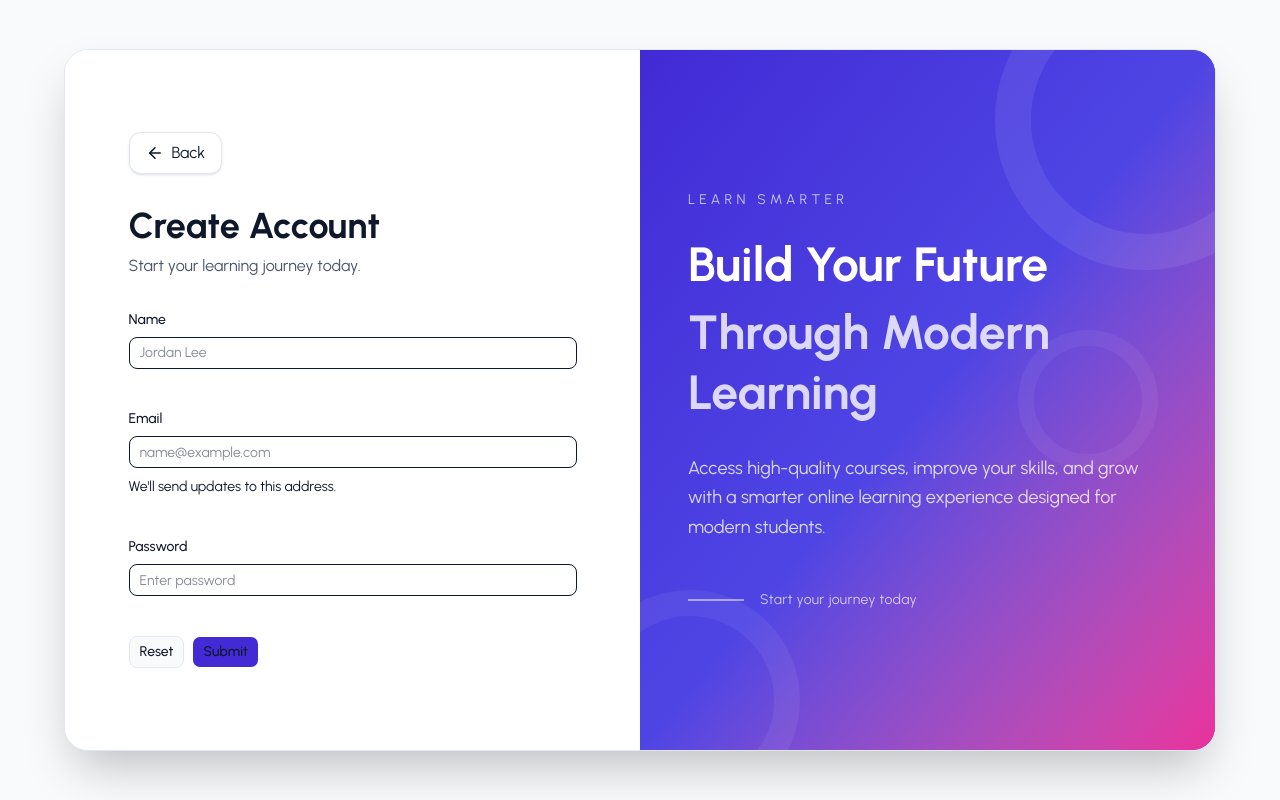
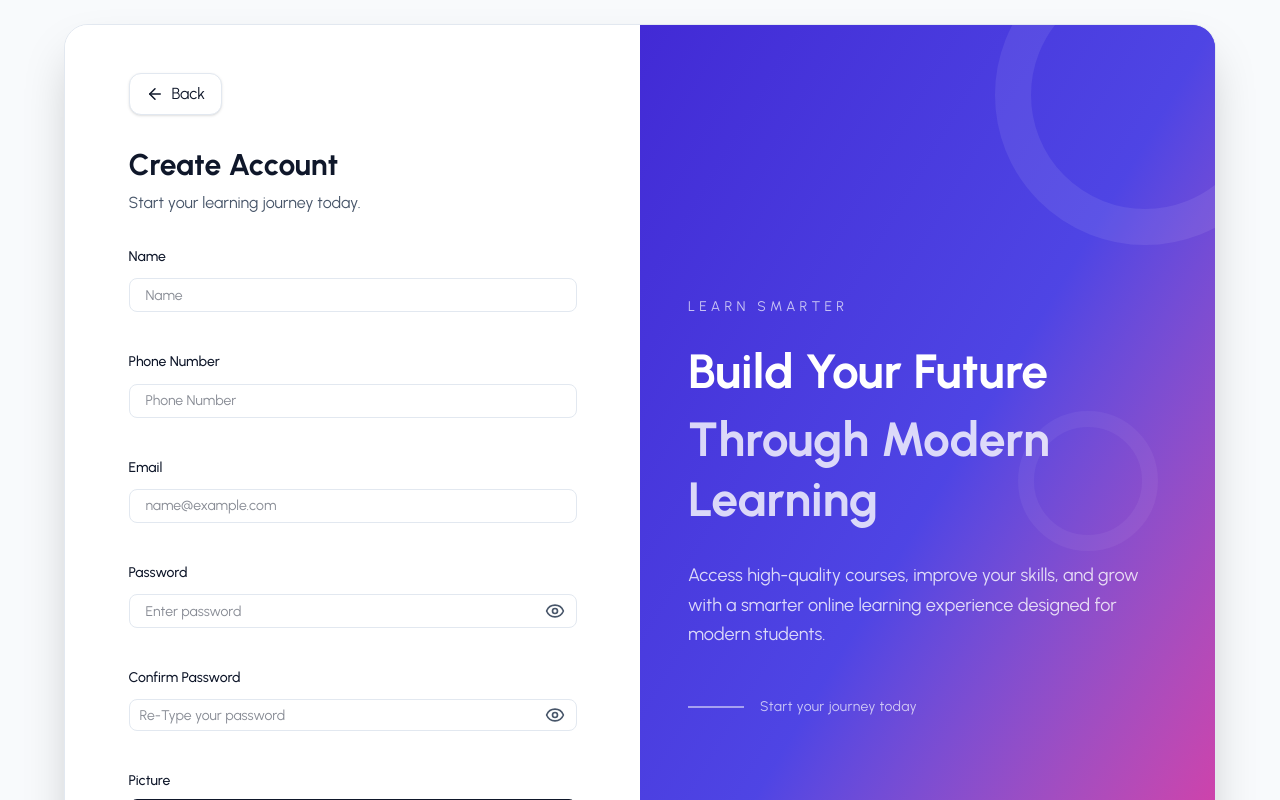
Before and after one commit to ishtiak-billah-emon/LMS-FE, a React (Vite) app: page /register in a window 1280 px wide. Shown: the top 800 px of the page. Built offline with nearby package versions, Linux system fonts and the light colour scheme.

Commit message:
Registration form designed using react hook form

```diff
--- a/src/pages/Auth/Register/Register.jsx
+++ b/src/pages/Auth/Register/Register.jsx
@@ -7,53 +7,272 @@ import {
   FieldLabel,
 } from "@/components/ui/field";
 import { Input } from "@/components/ui/input";
+import { Eye, EyeOff } from "lucide-react";
+import { useState } from "react";
+import { useForm } from "react-hook-form";
 
 const Register = () => {
+  const [showPassword, setShowPassword] = useState(false);
+  const [showRePassword, setShowRePassword] = useState(false);
+
+  const {
+    register,
+    handleSubmit,
+    watch,
+    reset,
+    formState: { errors },
+  } = useForm();
+
+  const password = watch("password");
+
+  const handleRegistration = (data) => {
+    console.log(data);
+
+    // reset form after submit
+    reset();
+  };
+
   return (
     <div>
+      {/* Header */}
       <div className="mb-8">
         <div className="mb-4 md:mb-8">
-          <BackButton></BackButton>
+          <BackButton />
         </div>
 
-        <h1 className="text-4xl font-bold text-text-primary">Create Account</h1>
+        <h1 className="text-3xl font-bold text-text-primary">Create Account</h1>
 
         <p className="text-text-secondary mt-2">
           Start your learning journey today.
         </p>
       </div>
 
+      {/* Form */}
+      <form onSubmit={handleSubmit(handleRegistration)}>
         <FieldGroup className="space-y-5">
-        <Field>
+          {/* First Name */}
+          <Field className="space-y-1">
             <FieldLabel>Name</FieldLabel>
 
-          <Input placeholder="Jordan Lee" />
+            <Input
+              placeholder="Name"
+              className="
+                p-4
+                border-border
+                focus-visible:border-primary
+                focus-visible:ring-primary/20
+              "
+              {...register("name", {
+                required: "Name is required",
+                minLength: {
+                  value: 2,
+                  message: "Name must be at least 2 characters",
+                },
+                pattern: {
+                  value: /^[A-Za-z]+$/i,
+                  message: "Only alphabets are allowed",
+                },
+              })}
+            />
+
+            {errors.firstName && (
+              <p className="text-sm text-red-500 mt-1">
+                {errors.firstName.message}
+              </p>
+            )}
           </Field>
 
-        <Field>
+          {/* Username */}
+          <Field className="space-y-1">
+            <FieldLabel>Phone Number</FieldLabel>
+            <Input
+              className="
+  p-4
+  border-border
+  focus-visible:border-primary
+  focus-visible:ring-primary/20
+"
+              placeholder="Phone Number"
+              type="number"
+              {...register("phone", {
+                required: "Phone Number is required",
+                minLength: {
+                  value: 11,
+                  message: "Phone Number must be 11 digits",
+                },
+                maxLength: {
+                  value: 20,
+                  message: "Phone Number must be 11 digits",
+                }
+              })}
+            />
+
+            {errors.phone && (
+              <p className="text-sm text-red-500 mt-1">
+                {errors.phone.message}
+              </p>
+            )}
+          </Field>
+
+          {/* Email */}
+          <Field className="space-y-1">
             <FieldLabel>Email</FieldLabel>
 
-          <Input type="email" placeholder="name@example.com" />
+            <Input
+              className="
+  p-4
+  border-border
+  focus-visible:border-primary
+  focus-visible:ring-primary/20
+"
+              type="email"
+              placeholder="name@example.com"
+              {...register("email", {
+                required: "Email is required",
+                pattern: {
+                  value: /^[a-zA-Z0-9._%+-]+@[a-z0-9.-]+\.[a-z]{2,4}$/,
+                  message: "Please enter a valid email address",
+                },
+              })}
+            />
 
-          <FieldDescription>
-            We&apos;ll send updates to this address.
-          </FieldDescription>
+            {errors.email && (
+              <p className="text-sm text-red-500 mt-1">
+                {errors.email.message}
+              </p>
+            )}
           </Field>
 
-        <Field>
+          {/* Password */}
+          <Field className="space-y-1">
             <FieldLabel>Password</FieldLabel>
 
-          <Input type="password" placeholder="Enter password" />
+            <div className="relative">
+              <Input
+                className="
+  p-4
+  border-border
+  focus-visible:border-primary
+  focus-visible:ring-primary/20
+  pr-12
+"
+                type={showPassword ? "text" : "password"}
+                placeholder="Enter password"
+                {...register("password", {
+                  required: "Password is required",
+
+                  minLength: {
+                    value: 8,
+                    message: "Password must be at least 8 characters",
+                  },
+
+                  maxLength: {
+                    value: 20,
+                    message: "Password cannot exceed 20 characters",
+                  },
+
+                  pattern: {
+                    value: /^(?=.*[a-z])(?=.*[A-Z])(?=.*\d)(?=.*[@$!%*?&])/,
+                    message:
+                      "Password must contain uppercase, lowercase, number and special character",
+                  },
+                })}
+              />
+
+              <button
+                type="button"
+                onClick={() => setShowPassword(!showPassword)}
+                className="absolute right-3 top-1/2 -translate-y-1/2 text-text-secondary hover:text-primary transition border-borderfocus-visible:border-secondary
+  focus-visible:ring-secondary/20"
+              >
+                {showPassword ? <EyeOff size={20} /> : <Eye size={20} />}
+              </button>
+            </div>
+
+            {errors.password && (
+              <p className="text-sm text-red-500 mt-1">
+                {errors.password.message}
+              </p>
+            )}
           </Field>
 
-        <Field orientation="horizontal">
-          <Button type="reset" variant="outline">
-            Reset
+          {/* Confirm Password */}
+          <Field className="space-y-1">
+            <FieldLabel>Confirm Password</FieldLabel>
+
+            <div className="relative">
+              <Input
+                type={showRePassword ? "text" : "password"}
+                placeholder="Re-Type your password"
+                className="pr-12 border-border
+  focus-visible:border-primary
+  focus-visible:ring-primary/20"
+                {...register("repassword", {
+                  required: "Please confirm your password",
+
+                  validate: (value) =>
+                    value === password || "Passwords do not match",
+                })}
+              />
+
+              <button
+                type="button"
+                onClick={() => setShowRePassword(!showRePassword)}
+                className="absolute right-3 top-1/2 -translate-y-1/2 text-text-secondary hover:text-primary transition"
+              >
+                {showRePassword ? <EyeOff size={20} /> : <Eye size={20} />}
+              </button>
+            </div>
+
+            {errors.repassword && (
+              <p className="text-sm text-red-500 mt-1">
+                {errors.repassword.message}
+              </p>
+            )}
+          </Field>
+          <Field>
+            <FieldLabel htmlFor="picture">Picture</FieldLabel>
+            <Input id="picture" type="file" {...register("image")} />
+            <FieldDescription>Select a picture to upload.</FieldDescription>
+          </Field>
+
+          {/* Buttons */}
+          <Field orientation="horizontal w-full">
+            <Button
+              type="button"
+              variant="outline"
+              onClick={() => reset()}
+              className=" w-1/2
+    px-6
+    py-5
+    rounded-xl
+    border-border
+    hover:bg-muted
+    hover:border-primary
+    transition-all
+    duration-300
+  "
+            >
+              Clear
             </Button>
 
-          <Button type="submit">Submit</Button>
+            <Button
+              type="submit"
+              className=" w-1/2 px-6 py-5 rounded-xl not-[]:bg-primary hover:bg-primary-hover
+    text-white
+    font-medium
+    shadow-md
+    hover:shadow-lg
+    hover:scale-[1.02]
+    transition-all
+    duration-300
+  "
+            >
+              Create Account
+            </Button>
           </Field>
         </FieldGroup>
+      </form>
     </div>
   );
 };
```
Lines whose indentation alone changed are shown as unchanged.
